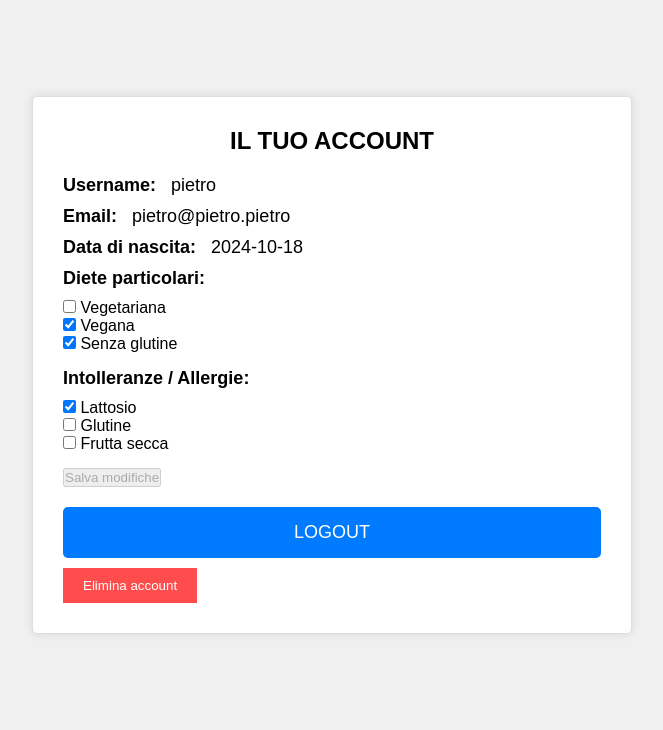
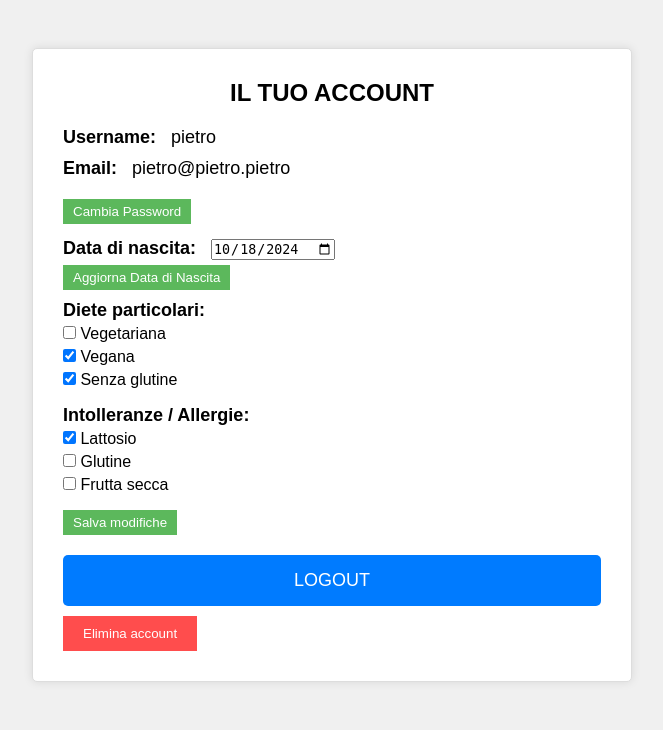
Before and after one commit to Dariop8/progetto-lab-ASSI-2023-2024, a Flask app: page /account in a window 1280 px wide. Shown: the part 70-800 px from the top of the page, without its empty margins (308-971 px from the left). Run offline with Flask 3, Linux system fonts and the light colour scheme; a user stored in the database is signed in.

Commit message:
login con Google, modifica psw e data in account

```diff
--- /dev/null
+++ b/TODO.txt
@@ -0,0 +1,6 @@
+[ ] notifiche di errore in login e registrazione (psw è debole o non sono uguali, se l'account gia esiste ecc)
+[ ] consiglia in automatico psw forti
+[ ] dice in real time se la psw è debole, ottima ecc
+[ ] spaghetti che passano dopo la registrazione
+[ ] possibilità di modificare la psw
+[ ] come gestiamo la modifica di password dopo l'accesso con google/github?
--- a/app.py
+++ b/app.py
@@ -8,10 +8,14 @@ import os
 from sqlalchemy.types import Date
 from sqlalchemy.dialects.postgresql import JSON
 from flask_dance.contrib.github import make_github_blueprint, github
+from flask_dance.contrib.google import make_google_blueprint, google
+from google.oauth2.credentials import Credentials
+from googleapiclient.discovery import build
 import secrets
 import string
 import utils
 from flask_bcrypt import Bcrypt
+import chiavi
 
 app = Flask(__name__)
 bcrypt = Bcrypt(app)
@@ -27,14 +31,26 @@ db = SQLAlchemy()
 login_manager = LoginManager()
 login_manager.init_app(app)
 
+google_blueprint = make_google_blueprint(
+    client_id=chiavi.google_client_id,
+    client_secret=chiavi.google_client_secret,
+    scope=["https://www.googleapis.com/auth/userinfo.profile", "https://www.googleapis.com/auth/userinfo.email", "openid"],
+    redirect_to="google_login"
+)
+
 # configuro il blueprint di GitHub
 github_blueprint = make_github_blueprint(
-    client_id="Ov23liBdiIHtl6sEma1M",
-    client_secret="95e77207bb3717a810dcbc478caab519a5a8131a",
+    client_id=chiavi.github_client_id,
+    client_secret=chiavi.github_client_secret,
     scope="user:email",
     redirect_to="github_login"
 )
+
+#importo blueprint di google e metto il listener in login.js
 app.register_blueprint(github_blueprint, url_prefix="/github_login")
+app.register_blueprint(google_blueprint, url_prefix="/google_login")
+
+os.environ["OAUTHLIB_INSECURE_TRANSPORT"] = "1"
 
 class Users(UserMixin, db.Model):
     __tablename__ = 'users'
@@ -167,6 +183,57 @@ def logout():
 
     return redirect(url_for("main_route"))
 
+#callback login con google
+@app.route("/google_login")
+def google_login():
+    if not google.authorized:
+        return redirect(url_for("google.login"))
+
+    token = google.token['access_token']
+    credentials = Credentials(token=token)
+    service = build('people', 'v1', credentials=credentials)
+
+    try:
+        profile = service.people().get(resourceName='people/me', personFields='names,emailAddresses').execute()
+    except Exception as e:
+        print(f'An error occurred: {e}')
+        return redirect(url_for("login"))
+
+    email = None
+    username = None
+
+    if 'emailAddresses' in profile:
+        email = profile['emailAddresses'][0]['value']
+        print("ENAIL-   ")
+    if 'names' in profile:
+        print("USERMANE- ")
+        username = profile['names'][0]['displayName']
+
+    if email is None:
+        return redirect(url_for("login"))
+
+    user = Users.query.filter_by(email=email).first()
+
+    if user is None:
+        #password casuale come per github
+        alphabet = string.ascii_letters + string.digits
+        password = ''.join(secrets.choice(alphabet) for i in range(12))
+
+        hashed_password = bcrypt.generate_password_hash(password)
+
+        user = Users(username=username, password=hashed_password, email=email,
+                     data_di_nascita=None, diete=[], intolleranze=[])
+        db.session.add(user)
+        db.session.commit()
+
+    session.permanent = True
+    session['username'] = user.username
+    session['password'] = user.password
+    session['id'] = user.id
+
+    return redirect(url_for("main_route"))
+
+
 # route per gestire il callback del login di GitHub
 @app.route("/github_login")
 def github_login():
@@ -257,17 +324,68 @@ def account():
 
     return redirect(url_for("login"))
 
+@app.route('/update_password', methods=['POST'])
+def update_password():
+    if 'id' in session:
+        user_id = session['id']
+        user = Users.query.get(user_id)
+
+        old_password = request.form.get('old_password')
+        new_password = request.form.get('new_password')
+        confirm_new_password = request.form.get('confirm_new_password')
+
+        if not bcrypt.check_password_hash(user.password, old_password):
+            flash('Old password is incorrect', 'error')
+            return redirect(url_for('account'))
+
+        if new_password != confirm_new_password:
+            flash('New passwords do not match', 'error')
+            return redirect(url_for('account'))
+
+        if not utils.is_valid_password(new_password):
+            flash('New password is too simple', 'error')
+            return redirect(url_for('account'))
+
+        hashed_new_password = bcrypt.generate_password_hash(new_password)
+        user.password = hashed_new_password
+        db.session.commit()
+
+        flash('Password updated successfully', 'success')
+        return redirect(url_for('account'))
+
+    flash('You need to log in to update your password', 'error')
+    return redirect(url_for('login'))
+
+@app.route('/update_birthdate', methods=['POST'])
+def update_birthdate():
+    if 'id' in session:
+        user_id = session['id']
+        user = Users.query.get(user_id)
+
+        new_birthdate_str = request.form.get('birthdate')
+
+        try:
+            new_birthdate = datetime.strptime(new_birthdate_str, '%Y-%m-%d').date()
+            user.data_di_nascita = new_birthdate
+            db.session.commit()
+            flash('Data di nascita aggiornata con successo', 'success')
+        except ValueError:
+            flash('Formato data non valido', 'error')
+
+        return redirect(url_for('account'))
+
+    flash('Devi effettuare il login per aggiornare la data di nascita', 'error')
+    return redirect(url_for('login'))
+
 @app.route('/update_preferences', methods=['POST'])
 def update_preferences():
     if 'id' in session:
         user_id = session['id']
         user = Users.query.get(user_id)
 
-        # Aggiorna le diete
         selected_diets = request.form.getlist('diet')
         user.diete = selected_diets
 
-        # Aggiorna le intolleranze
         selected_allergies = request.form.getlist('allergies')
         user.intolleranze = selected_allergies
 
--- a/static/account.css
+++ b/static/account.css
@@ -58,7 +58,7 @@ main {
 
 .account-details p {
     font-size: 18px;
-    margin-bottom: 10px;
+    margin-top: 10px;
     font-weight: bold;
 }
 
@@ -153,6 +153,23 @@ main {
     background-color: #ff1a1a;
 }
 
+.confirm-delete {
+    background-color: #f44336;
+    color: white;
+    border: none;
+    padding: 10px 20px;
+    cursor: pointer;
+    margin-right: 10px;
+}
+
+.cancel-delete {
+    background-color: #ccc;
+    border: none;
+    padding: 10px 20px;
+    cursor: pointer;
+}
+
+  /* modal nuova psw */
 .modal {
     display: none;
     position: fixed;
@@ -162,17 +179,18 @@ main {
     width: 100%;
     height: 100%;
     overflow: auto;
+    background-color: rgb(0, 0, 0);
     background-color: rgba(0, 0, 0, 0.4);
+    padding-top: 60px;
 }
 
 .modal-content {
     background-color: #fefefe;
-    margin: 15% auto;
+    margin: 5% auto;
     padding: 20px;
     border: 1px solid #888;
     width: 80%;
     max-width: 400px;
-    text-align: center;
 }
 
 .close {
@@ -189,18 +207,23 @@ main {
     cursor: pointer;
 }
 
-  .confirm-delete {
-    background-color: #f44336;
+.btn {
+    background-color: #5cb85c;
     color: white;
+    padding: 5px 10px;
+    margin-top: 20px;
     border: none;
-    padding: 10px 20px;
     cursor: pointer;
-    margin-right: 10px;
 }
 
-  .cancel-delete {
-    background-color: #ccc;
-    border: none;
-    padding: 10px 20px;
-    cursor: pointer;
+#password-form, input {
+    margin: 5px 0;
 }
+
+.flashes {
+    margin: 8px 0;
+}
+
+#save-button, #save-birthdate-button {
+    margin: 0;
+}
--- a/static/account.js
+++ b/static/account.js
@@ -26,31 +26,61 @@ document.addEventListener('DOMContentLoaded', function () {
   checkChanges();
 });
 
-// per il modale
+
 document.addEventListener('DOMContentLoaded', function() {
-    var modal = document.getElementById("deleteModal");
+  // modale eliminazione account
+  var deleteModal = document.getElementById("deleteModal");
+  var openDeleteBtn = document.getElementById("openDeleteModal");
+  var closeDeleteModal = deleteModal.querySelector(".close");
+  var cancelDeleteBtn = deleteModal.querySelector(".cancel-delete");
 
-        var btn = document.getElementById("openDeleteModal");
-
-        var span = document.getElementsByClassName("close")[0];
-
-        var cancelBtn = document.getElementsByClassName("cancel-delete")[0];
-
-        btn.onclick = function() {
-          modal.style.display = "block";
+  openDeleteBtn.onclick = function() {
+      deleteModal.style.display = "block";
   }
 
-        span.onclick = function() {
-          modal.style.display = "none";
+  closeDeleteModal.onclick = function() {
+      deleteModal.style.display = "none";
   }
 
-        cancelBtn.onclick = function() {
-          modal.style.display = "none";
+  cancelDeleteBtn.onclick = function() {
+      deleteModal.style.display = "none";
   }
 
   window.onclick = function(event) {
-          if (event.target == modal) {
-            modal.style.display = "none";
+      if (event.target == deleteModal) {
+          deleteModal.style.display = "none";
       }
   }
+
+  // modale cambio password
+  var changePasswordModal = document.getElementById('changePasswordModal');
+  var openChangePasswordBtn = document.getElementById('changePasswordBtn');
+  var closeChangePasswordModal = changePasswordModal.querySelector('.close');
+
+  openChangePasswordBtn.onclick = function() {
+      changePasswordModal.style.display = 'block';
+  }
+
+  closeChangePasswordModal.onclick = function() {
+      changePasswordModal.style.display = 'none';
+  }
+
+  window.onclick = function(event) {
+      if (event.target == changePasswordModal) {
+          changePasswordModal.style.display = 'none';
+      }
+  }
+
+  // validazione password uguali
+  document.getElementById('new_password').oninput = function() {
+      const newPassword = document.getElementById('new_password').value;
+      const confirmNewPassword = document.getElementById('confirm_new_password').value;
+      document.getElementById('save-password-button').disabled = newPassword !== confirmNewPassword;
+  }
+
+  document.getElementById('confirm_new_password').oninput = function() {
+      const newPassword = document.getElementById('new_password').value;
+      const confirmNewPassword = document.getElementById('confirm_new_password').value;
+      document.getElementById('save-password-button').disabled = newPassword !== confirmNewPassword;
+  }
 });
--- a/static/login.js
+++ b/static/login.js
@@ -6,4 +6,8 @@ document.addEventListener("DOMContentLoaded", function() {
     document.getElementById('facebook-button').addEventListener("click", function() {
         window.location.href = "/login/facebook";
     });
+
+    document.getElementById('google-button').addEventListener("click", function() {
+        window.location.href = "/google_login";
+    });
 });
--- a/templates/account.html
+++ b/templates/account.html
@@ -24,7 +24,42 @@
 
                     <p>Username: <span class="user-info">{{ username }}</span></p>
                     <p>Email: <span class="user-info">{{ email }}</span></p>
-                    <p>Data di nascita: <span class="user-info">{{ data_nascita }}</span></p>
+                    <button class="btn" id="changePasswordBtn">Cambia Password</button>
+
+                    <div id="changePasswordModal" class="modal">
+                        <div class="modal-content">
+                            <span class="close">&times;</span>
+                            <h3>Cambia Password</h3>
+                            <form id="password-form" method="POST" action="{{ url_for('update_password') }}">
+                                <label for="old_password">Vecchia Password:</label>
+                                <input type="password" id="old_password" name="old_password" required><br>
+                                <label for="new_password">Nuova Password:</label>
+                                <input type="password" id="new_password" name="new_password" required><br>
+                                <label for="confirm_new_password">Conferma Password:</label>
+                                <input type="password" id="confirm_new_password" name="confirm_new_password" required><br>
+                                <button type="submit" id="save-password-button">Salva Password</button>
+                            </form>
+                        </div>
+                    </div>
+
+
+
+
+                    <form id="birthdate-form" method="POST" action="{{ url_for('update_birthdate') }}">
+                        <p>Data di nascita:
+                            <input type="date" name="birthdate" id="birthdate" class="user-info" value="{{ data_nascita }}">
+                        </p>
+                        <button class="btn" type="submit" id="save-birthdate-button">Aggiorna Data di Nascita</button>
+                    </form>
+                    {% with messages = get_flashed_messages(with_categories=true) %}
+                        {% if messages %}
+                            <ul class="flashes">
+                                {% for category, message in messages %}
+                                    <li class="{{ category }}">{{ message }}</li>
+                                {% endfor %}
+                            </ul>
+                        {% endif %}
+                    {% endwith %}
                     <form id="preferences-form" method="POST" action="/update_preferences">
                         <div class="editable-info">
                             <p>Diete particolari:</p>
@@ -56,7 +91,7 @@
                             </div>
                         </div>
 
-                        <button type="submit" id="save-button" disabled>Salva modifiche</button>
+                        <button class="btn" type="submit" id="save-button" disabled>Salva modifiche</button>
                     </form>
 
 
@@ -79,5 +114,11 @@
         </main>
     </div>
 </body>
+<script>
+    // Script to handle birthdate editing and saving
+    document.getElementById('birthdate').addEventListener('change', function() {
+        document.getElementById('save-birthdate-button').disabled = false;
+    });
+</script>
 </html>
 {% endblock %}
--- a/templates/login.html
+++ b/templates/login.html
@@ -30,9 +30,9 @@
                     <button type="submit">Accedi</button>
                 </form>
                 <div class="login-options">
-                    <p>Accedi con</p>
+                    <p>Oppure accedi con:</p>
                     <div class="social-login">
-                        <button class="google-login">G</button>
+                        <button id="google-button" class="google-login">G</button>
                         <button id="facebook-button" class="facebook-login">f</button>
                         <button id="github-button" class="github-login">😺</button>
                     </div>
```
Also changed, not shown: templates/registrazione.html (+6 -8 lines), instance/db.sqlite, 1 other file. Lines whose indentation alone changed are shown as unchanged.
